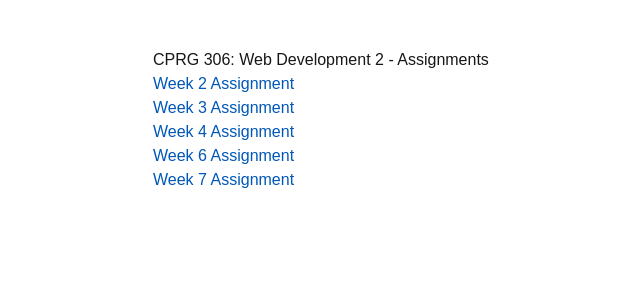
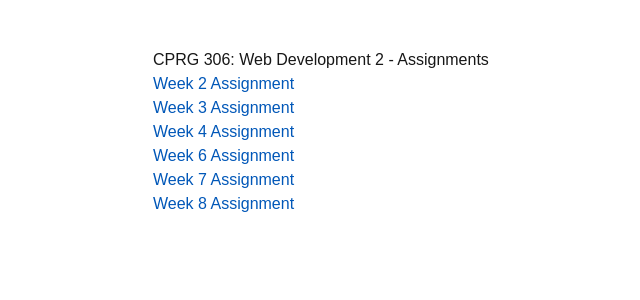
Before and after one commit to JGOFF125/Web-Dev, a Next.js app: page / in a window 1280 px wide. Shown: the top 300 px of the page, without its empty margins (111-751 px from the left). Built offline with nearby package versions, Linux system fonts and the light colour scheme.

Commit message:
Add link for Week 8 Assignment

```diff
--- a/app/page.js
+++ b/app/page.js
@@ -32,6 +32,11 @@ export default function Home() {
             Week 7 Assignment
           </Link>
         </li>
+    <li>
+          <Link href="/week-8">
+            Week 8 Assignment
+          </Link>
+        </li>
       </ul>
     </main>
   );
```
